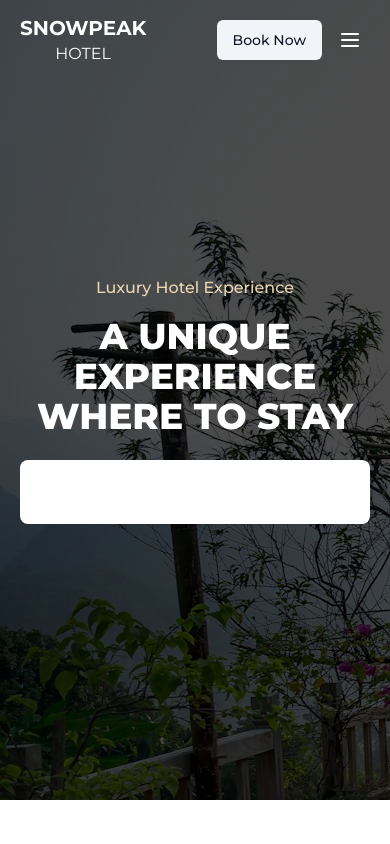
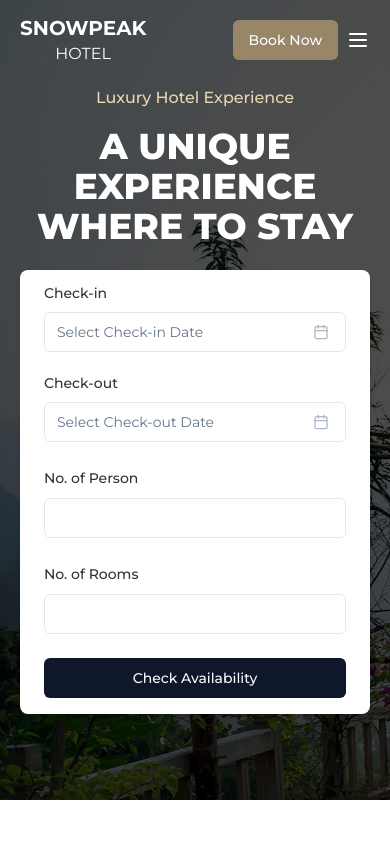
Before and after one commit to umarbashirr/the-ladakh-avenue, a Next.js app: page / in a window 390 px wide. Shown: the top 844 px of the page. Built offline with nearby package versions, Linux system fonts and the light colour scheme.

Commit message:
landing page completed with media queries

```diff
--- a/src/app/(website)/_components/header.tsx
+++ b/src/app/(website)/_components/header.tsx
@@ -4,6 +4,7 @@ import Link from "next/link";
 import BoxedContainer from "./boxed-container";
 import { Button } from "@/components/ui/button";
 import { MenuIcon } from "lucide-react";
+import Sidebar from "./sidebar";
 
 const Header = () => {
   return (
@@ -19,10 +20,13 @@ const Header = () => {
           </Link>
         </div>
         <nav className="navbar flex items-center gap-x-2">
-          <Button variant="secondary">Book Now</Button>
-          <Button size="icon" variant="ghost">
-            <MenuIcon className="text-white" />
+          <Button
+            variant="secondary"
+            className="bg-[#978667] text-white hover:bg-[#4B514D]"
+          >
+            Book Now
           </Button>
+          <Sidebar />
         </nav>
       </BoxedContainer>
     </header>
--- a/src/app/(website)/_components/home/about-section.tsx
+++ b/src/app/(website)/_components/home/about-section.tsx
@@ -34,11 +34,11 @@ const AboutSection = () => {
           <Button className="bg-[#978667] mt-6">Learn more</Button>
         </div>
         <div className="relative">
-          <div className="bg-[url('/images/room-1.jpg')] bg-no-repeat bg-center bg-cover w-[70%] h-[600px] ml-auto relative rounded-lg">
+          <div className="bg-[url('/images/room-1.jpg')] bg-no-repeat bg-center bg-cover w-[70%] h-[400px] lg:h-[600px] ml-auto relative rounded-lg">
             <img
               src="/images/room-2.jpg"
               alt="room image"
-              className="rounded-lg object-cover border-4 w-[250px] h-[300px] border-white absolute top-1/2 -translate-y-1/2 -left-[125px]"
+              className="rounded-lg object-cover border-4 w-[250px] h-[200px] lg:h-[300px] border-white absolute top-1/2 -translate-y-1/2 -left-[125px]"
             />
           </div>
         </div>
--- a/src/app/(website)/_components/home/blogs-section.tsx
+++ b/src/app/(website)/_components/home/blogs-section.tsx
@@ -13,7 +13,7 @@ const BlogSection = () => {
           <p className="text-[#978667] font-medium">Luxury Experience</p>
           <h2 className="text-3xl font-bold">News & Events</h2>
         </header>
-        <div className="grid grid-cols-1 md:grid-cols-2 lg:grid-cols-3 gap-10">
+        <div className="grid grid-cols-1 md:grid-cols-2 lg:grid-cols-3 gap-5 lg:gap-10">
           {newsAndEvents.slice(0, 3).map((item) => {
             return <SingleBlogCard key={item?.title} {...item} />;
           })}
--- a/src/app/(website)/_components/home/facilities-section.tsx
+++ b/src/app/(website)/_components/home/facilities-section.tsx
@@ -1,10 +1,9 @@
 "use client";
 
 import { Facilities, Site_Info } from "@/lib/data";
+import Marquee from "react-fast-marquee";
 import BoxedContainer from "../boxed-container";
-import SectionWrapper from "../section-wrapper";
 import SingleFacilityItem from "./single-facility-item";
-import Marquee from "react-fast-marquee";
 
 const FacilitiesSection = () => {
   return (
--- /dev/null
+++ b/src/app/(website)/_components/home/hero-form.tsx
@@ -0,0 +1,172 @@
+"use client";
+
+import { Button } from "@/components/ui/button";
+import { Calendar } from "@/components/ui/calendar";
+import {
+  Form,
+  FormControl,
+  FormField,
+  FormItem,
+  FormLabel,
+} from "@/components/ui/form";
+import { Input } from "@/components/ui/input";
+import {
+  Popover,
+  PopoverContent,
+  PopoverTrigger,
+} from "@/components/ui/popover";
+import { cn } from "@/lib/utils";
+import { zodResolver } from "@hookform/resolvers/zod";
+import { format } from "date-fns";
+import { CalendarIcon } from "lucide-react";
+import { useForm } from "react-hook-form";
+import { z } from "zod";
+
+const formSchema = z.object({
+  checkInDate: z.date({
+    required_error: "Check-in date is required.",
+  }),
+  checkOutDate: z.date({
+    required_error: "Check-out date is required.",
+  }),
+  totalPerson: z.coerce.number(),
+  totalRooms: z.coerce.number(),
+});
+
+const HeroForm = () => {
+  const form = useForm<z.infer<typeof formSchema>>({
+    resolver: zodResolver(formSchema),
+  });
+
+  // 2. Define a submit handler.
+  function onSubmit(values: z.infer<typeof formSchema>) {
+    // Do something with the form values.
+    // ✅ This will be type-safe and validated.
+    console.log(values);
+  }
+  return (
+    <div className="flex items-center justify-center z-30 relative lg:px-4">
+      <Form {...form}>
+        <form
+          onSubmit={form.handleSubmit(onSubmit)}
+          className="bg-white px-6 py-4 rounded-lg shadow-md w-full grid gap-6 md:grid-cols-2 lg:grid-cols-5 lg:items-end lg:max-w-7xl"
+        >
+          <FormField
+            control={form.control}
+            name="checkInDate"
+            render={({ field }) => (
+              <FormItem className="w-full">
+                <FormLabel className="block mb-1">Check-in</FormLabel>
+                <Popover>
+                  <PopoverTrigger asChild>
+                    <FormControl className="w-full">
+                      <Button
+                        variant={"outline"}
+                        className={cn(
+                          "w-full pl-3 text-left font-normal",
+                          !field.value && "text-muted-foreground"
+                        )}
+                      >
+                        {field.value ? (
+                          format(field.value, "PPP")
+                        ) : (
+                          <span>Select Check-in Date</span>
+                        )}
+                        <CalendarIcon className="ml-auto h-4 w-4 opacity-50" />
+                      </Button>
+                    </FormControl>
+                  </PopoverTrigger>
+                  <PopoverContent className="w-auto p-0" align="start">
+                    <Calendar
+                      mode="single"
+                      selected={field.value}
+                      onSelect={field.onChange}
+                      disabled={(date) =>
+                        date <
+                        new Date(new Date().setDate(new Date().getDate() - 1))
+                      }
+                      initialFocus
+                    />
+                  </PopoverContent>
+                </Popover>
+              </FormItem>
+            )}
+          />
+          <FormField
+            control={form.control}
+            name="checkOutDate"
+            render={({ field }) => (
+              <FormItem className="w-full">
+                <FormLabel className="block mb-1">Check-out</FormLabel>
+                <Popover>
+                  <PopoverTrigger asChild>
+                    <FormControl className="w-full">
+                      <Button
+                        variant={"outline"}
+                        className={cn(
+                          "w-full pl-3 text-left font-normal",
+                          !field.value && "text-muted-foreground"
+                        )}
+                      >
+                        {field.value ? (
+                          format(field.value, "PPP")
+                        ) : (
+                          <span>Select Check-out Date</span>
+                        )}
+                        <CalendarIcon className="ml-auto h-4 w-4 opacity-50" />
+                      </Button>
+                    </FormControl>
+                  </PopoverTrigger>
+                  <PopoverContent className="w-auto p-0" align="start">
+                    <Calendar
+                      mode="single"
+                      selected={field.value}
+                      onSelect={field.onChange}
+                      disabled={(date) =>
+                        date >
+                        new Date(new Date().setDate(new Date().getDate() + 180))
+                      }
+                      initialFocus
+                    />
+                  </PopoverContent>
+                </Popover>
+              </FormItem>
+            )}
+          />
+          <FormField
+            control={form.control}
+            name="totalPerson"
+            render={({ field }) => (
+              <FormItem className="w-full">
+                <FormLabel className="mb-1">No. of Person</FormLabel>
+                <FormControl>
+                  <Input type="number" step={1} min={1} {...field} />
+                </FormControl>
+              </FormItem>
+            )}
+          />
+          <FormField
+            control={form.control}
+            name="totalRooms"
+            render={({ field }) => (
+              <FormItem className="w-full">
+                <FormLabel className="mb-1">No. of Rooms</FormLabel>
+                <FormControl>
+                  <Input type="number" step={1} min={1} {...field} />
+                </FormControl>
+              </FormItem>
+            )}
+          />
+          <Button
+            type="submit"
+            className="self-end w-full md:col-span-2 lg:col-span-1"
+          >
+            Check Availability
+          </Button>
+        </form>
+      </Form>
+    </div>
+  );
+};
+
+export default HeroForm;
--- a/src/app/(website)/_components/home/hero.tsx
+++ b/src/app/(website)/_components/home/hero.tsx
@@ -1,6 +1,7 @@
 "use client";
 
 import BoxedContainer from "../boxed-container";
+import HeroForm from "./hero-form";
 
 const HeroSection = () => {
   return (
@@ -14,7 +15,8 @@ const HeroSection = () => {
           <p className="text-white text-center font-extrabold text-4xl md:text-5xl lg:text-6xl mb-6">
             A UNIQUE EXPERIENCE <br /> WHERE TO STAY
           </p>
-          <div className="bg-white h-16 w-full rounded-lg shadow-sm"></div>
+          {/* <div className="bg-white h-16 w-full rounded-lg shadow-sm"></div> */}
+          <HeroForm />
         </div>
       </BoxedContainer>
     </div>
--- a/src/app/(website)/_components/home/single-room-card.tsx
+++ b/src/app/(website)/_components/home/single-room-card.tsx
@@ -13,7 +13,7 @@ interface SingleRoomCardProps {
 const SingleRoomCard = ({ title, price, image, slug }: SingleRoomCardProps) => {
   return (
     <div>
-      <div className="w-full h-[450px] relative overflow-hidden rounded-lg shadow-md group">
+      <div className="w-full h-[250px] md:h-[450px] relative overflow-hidden rounded-lg shadow-md group">
         <Image
           src={image}
           alt={`${image} title`}
--- a/src/app/(website)/_components/home/video-section.tsx
+++ b/src/app/(website)/_components/home/video-section.tsx
@@ -4,9 +4,9 @@ import BoxedContainer from "../boxed-container";
 
 const VideoSection = () => {
   return (
-    <div className="relative w-full h-[600px] overflow-hidden">
+    <div className="relative w-full h-[350px]  lg:h-[600px] overflow-hidden py-20">
       <video
-        className="absolute bottom-0 left-0 bg-center bg-cover"
+        className="absolute w-full h-full bottom-0 left-0 object-center object-cover"
         src="/video/dal-lake.mp4"
         loop
         muted
--- /dev/null
+++ b/src/app/(website)/_components/sidebar.tsx
@@ -0,0 +1,40 @@
+"use client";
+
+import { MenuIcon } from "lucide-react";
+import { Sheet, SheetContent, SheetTrigger } from "@/components/ui/sheet";
+import Link from "next/link";
+import { routes } from "@/lib/routes";
+import { Site_Info } from "@/lib/data";
+
+const Sidebar = () => {
+  return (
+    <Sheet>
+      <SheetTrigger>
+        <MenuIcon className="text-white" />
+      </SheetTrigger>
+      <SheetContent side={"right"} className="z-50">
+        <div className="p-8 bg-[#FAF8F5] text-center -m-6">
+          <p className="uppercase whitespace">
+            <p className="font-bold text-xl">{Site_Info.title.split(" ")[0]}</p>
+            <p>{Site_Info.title.split(" ")[1]}</p>
+          </p>
+        </div>
+        <div className="space-y-4 flex flex-col mt-10 text-primary-blue-color ">
+          {routes.map((route) => {
+            return (
+              <Link
+                key={route.label}
+                href={route.path}
+                className="hover:text-[#978667] font-medium duration-200 ease-in-out transition-colors"
+              >
+                {route.label}
+              </Link>
+            );
+          })}
+        </div>
+      </SheetContent>
+    </Sheet>
+  );
+};
+
+export default Sidebar;
--- a/src/lib/data.ts
+++ b/src/lib/data.ts
@@ -113,7 +113,7 @@ export const newsAndEvents = [
     slug: "chefs-special-taste-of-kashmir",
     createdAt: "2024-06-10",
     category: "News",
-    image: "/images/winter.jpg",
+    image: "/images/food.jpg",
     description:
       "Indulge in our Chef's Special menu, showcasing the rich flavors and culinary traditions of Kashmir. Available for a limited time.",
     author: "Admin",
```
Also changed, not shown: src/app/(website)/_components/home/single-blog-card.tsx (+9 -4 lines), src/app/(website)/_components/home/testimonials-section.tsx (+10 -6 lines).
